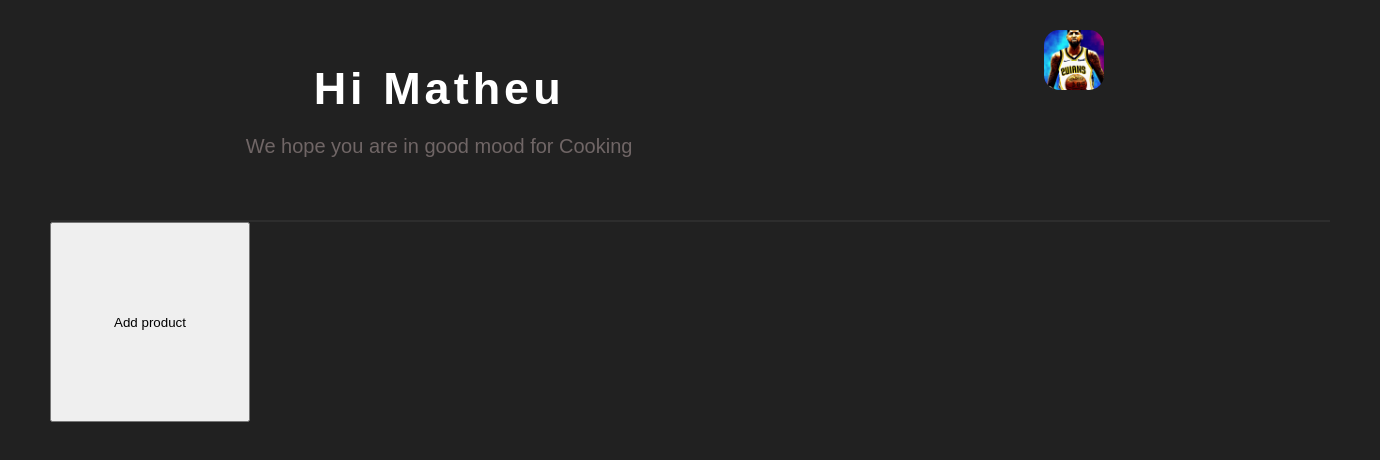
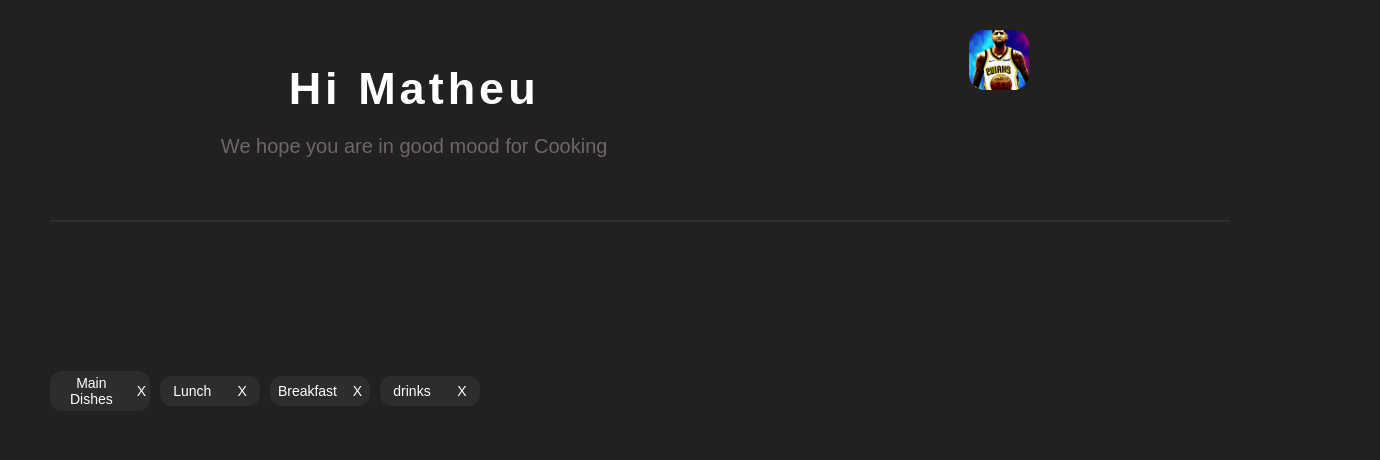
Before and after one commit to udaceue/Recipe-Planner, a React (Vite) app: page / in a window 1280 px wide. Shown: the top 460 px of the page, 1380 px wide, since content can reach past the window. Built offline with nearby package versions, Linux system fonts and the light colour scheme.

Commit message:
added Categories list with basic styles and overflow

```diff
--- a/src/common/styled/Container.Styled.tsx
+++ b/src/common/styled/Container.Styled.tsx
@@ -1,7 +1,7 @@
 import styled from 'styled-components';
 
 const Container = styled.div`
-  width: 100%;
+  width: 100%-2vw;
   max-width: 1400px;
   height: 100vh;
   margin-right: auto;
--- /dev/null
+++ b/src/common/styled/OverflowX.Styled.tsx
@@ -0,0 +1,30 @@
+import styled from 'styled-components';
+
+const OverflowX = styled.div`
+  width: 100%;
+  min-height: 3.5rem;
+  overflow-x: scroll;
+  display: flex;
+  position: relative;
+  &::-webkit-scrollbar {
+    min-width: 1.2rem;
+    top: -10rem
+    background-color: #f5f5f5;
+    border-radius: 2rem;
+  }
+
+  ::-webkit-scrollbar-track {
+    box-shadow: inset 0 0 0.6rem rgba(0, 0, 0, 0.3);
+    border-radius: 2rem;
+    background-color: #2d2d2d;
+  }
+
+  ::-webkit-scrollbar-thumb {
+    background: #555;
+    background-clip: content-box;
+    border: 0.2rem solid transparent;
+    border-radius: 2rem;
+  }
+`;
+
+export default OverflowX;
--- /dev/null
+++ b/src/common/styled/categoriesStyles/Category.styled.tsx
@@ -0,0 +1,20 @@
+import styled from 'styled-components';
+
+const Category = styled.div`
+  min-width: 10rem;
+  border-radius: 1.2rem;
+  font-size: clamp(1.2rem, 1.5vw, 1.4rem);
+  min-height: 3rem;
+  background-color: #2d2d2d;
+  color: white;
+  display: flex;
+  align-items: center;
+  justify-content: space-around;
+  margin-right: 1rem;
+  margin-bottom: 0.3rem;
+  p {
+    text-align: center;
+    margin: 0.4rem;
+  }
+`;
+export default Category;
--- /dev/null
+++ b/src/common/styled/categoriesStyles/CategoryWrapper.styles.tsx
@@ -0,0 +1,22 @@
+import styled from 'styled-components';
+
+interface CategoryProps {
+  height?: string;
+}
+
+const CategoryWrapper = styled.div<CategoryProps>`
+  margin-top: 2rem;
+  min-height: ${({ height }) => height || '300px'};
+  width: 100-2rem%;
+  border-bottom: 2px solid #2d2d2d;
+  font-family: Arial Helvetica, sans-serif;
+  display: flex;
+  align-items: center;
+  color: #f082ac;
+
+  @media screen and (max-width: 960px) {
+    background-color: green;
+  }
+`;
+
+export default CategoryWrapper;
--- a/src/common/styled/headerStyles/Heading2-Styled.tsx
+++ b/src/common/styled/categoriesStyles/Heading2-Styled.tsx
@@ -1,5 +1,5 @@
 import styled from 'styled-components';
-import { HeadingProps } from './Heading1-Styled';
+import { HeadingProps } from '../headerStyles/Heading1-Styled';
 
 const Heading1 = styled.h2<HeadingProps>`
   font-size: clamp(1.3rem, 12vw, 2.6rem);
--- /dev/null
+++ b/src/common/ui/Categories.tsx
@@ -0,0 +1,31 @@
+import React from 'react';
+import CategoryWrapper from '../styled/categoriesStyles/CategoryWrapper.styles';
+import Category from '../styled/categoriesStyles/Category.styled';
+import OverflowX from '../styled/OverflowX.Styled';
+
+function Categories() {
+  return (
+    <CategoryWrapper>
+      <Category>
+        <p>Main Dishes</p>
+        <p>X</p>
+      </Category>
+      <Category>
+        <p>Lunch</p>
+        <p>X</p>
+      </Category>
+
+      <Category>
+        <p>Breakfast</p>
+        <p>X</p>
+      </Category>
+
+      <Category>
+        <p>drinks</p>
+        <p>X</p>
+      </Category>
+      <OverflowX />
+    </CategoryWrapper>
+  );
+}
+export default Categories;
--- a/src/common/ui/CustomHeader.tsx
+++ b/src/common/ui/CustomHeader.tsx
@@ -3,7 +3,7 @@ import Header from '../styled/headerStyles/Header.Styled';
 import Wrapper from '../styled/headerStyles/Wrapper.Styled';
 import Heading1 from '../styled/headerStyles/Heading1-Styled';
 import Description from '../styled/headerStyles/Description.Styled';
-import CustomDiv from '../styled/headerStyles/CustomDiv.styled';
+import CustomDiv from '../styled/CustomDiv.styled';
 import Avatar from '../styled/headerStyles/Avatar.Styled';
 import Hotpot from '../../assets/Hotpot.png';
 
--- a/src/pages/HomePage.tsx
+++ b/src/pages/HomePage.tsx
@@ -1,4 +1,5 @@
 import CustomHeader from '../common/ui/CustomHeader';
+import Categories from '../common/ui/Categories';
 import useAppDispatch from '../redux/hooks/useAppDispatch';
 import { recipesActions } from '../redux/recipes/recipesSlice';
 
@@ -19,9 +20,11 @@ function HomePage() {
   return (
     <>
       <CustomHeader />
-      <button onClick={handleAddProduct} style={{ width: '200px', height: '200px' }}>
+      <Categories />
+
+      {/* <button onClick={handleAddProduct} style={{ width: '200px', height: '200px' }}>
         Add product
-      </button>
+      </button> */}
     </>
   );
 }
```
Also changed, not shown: src/common/styled/CustomDiv.styled.tsx (renamed from src/common/styled/headerStyles/CustomDiv.styled.tsx).
